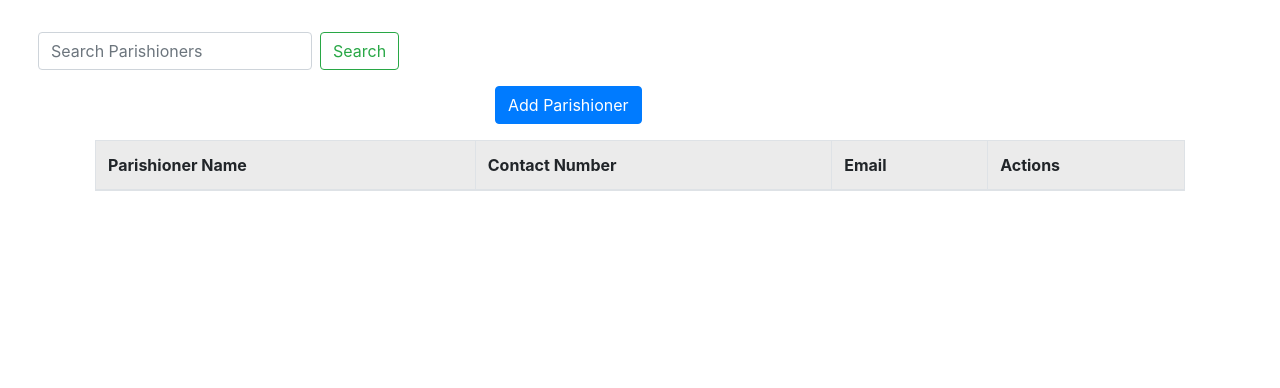
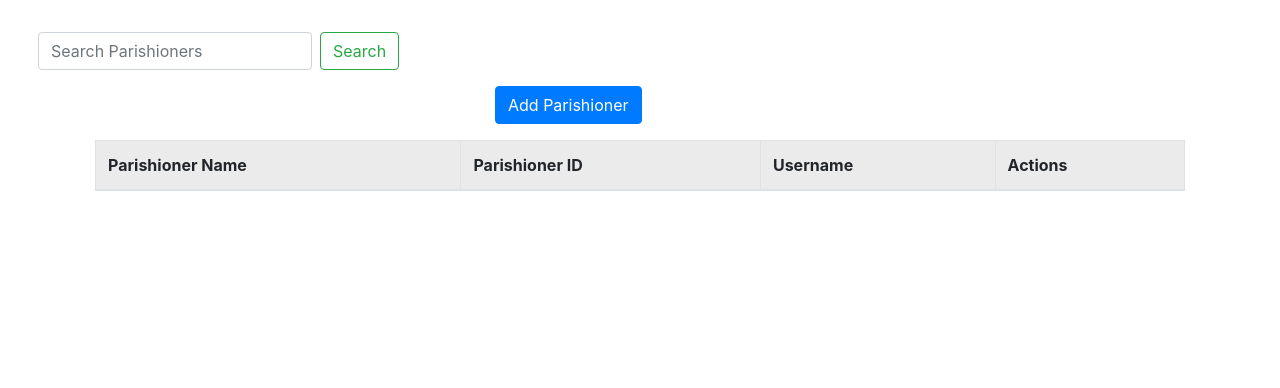
Before and after one commit to salanesh/joseph-parish, a PHP site: page /staff-view/staff-manage-parishioners.php in a window 1280 px wide. Shown: the part 126-514 px from the top of the page. Run offline with PHP 8.4, Linux system fonts and the light colour scheme; lists and menus that the app fills with data are empty.

```diff
--- a/staff-view/staff-manage-parishioners.php
+++ b/staff-view/staff-manage-parishioners.php
@@ -30,8 +30,8 @@
                 <thead class="bg-grey">
                     <tr>
                         <th scope="col">Parishioner Name</th>
-                        <th scope="col">Contact Number</th>
-                        <th scope="col">Email</th>
+                        <th scope="col">Parishioner ID</th>
+                        <th scope="col">Username</th>
                         <th scope="col">Actions</th>
                     </tr>
                 </thead>
@@ -52,35 +52,35 @@
                     </button>
                 </div>
                 <div class="modal-body">
-                    <form>
+                    <form action="../controllers/parishioners-controller.php" method="POST" name="parishionersSignupForm">
 
                         <div class="form-group">
                             <label for="parishioner-name">Parishioner Name:</label>
                             <div class="input-group" id="parishioner-name">
-                                <input type="text" class="form-control" placeholder="first name">
-                                <input type="text" class="form-control" placeholder="middle name">
-                                <input type="text" class="form-control" placeholder="last name">
+                                <input type="text" class="form-control" placeholder="first name" name="parishionersfname">
+                                <input type="text" class="form-control" placeholder="middle name" name="parishionersmname">
+                                <input type="text" class="form-control" placeholder="last name" name ="parishionerslname">
                             </div>
                         </div>
                         <div class="form-group">
                             <label for="parishioner-bday-selector">Parishioner's Birthday:</label>
-                            <input type="date" class="form-control" id="parishioner-bday-selector">
+                            <input type="date" class="form-control" id="parishioner-bday-selector" name="parishionersbday">
                         </div>
                         <div class="form-group">
                             <label for="parishioner-address-input">Parishioner's Address</label>
-                            <textarea class="form-control" id="parishioner-address-input" rows="2" id="parishioner-address-input"></textarea>
+                            <textarea class="form-control" id="parishioner-address-input" rows="2" id="parishioner-address-input" name ="parishionersaddress"></textarea>
                         </div>
                         <div class="form-group">
                             <label for="parishioner-contact-input">Parishioner's Contact Number</label>
-                            <input type="number" class="form-control" placeholder="00000000000"id="parishioner-contact-input">
+                            <input type="number" class="form-control" placeholder="00000000000"id="parishioner-contact-input" name="parishionerscontact">
                         </div>
                         <div class="form-group">
                             <label for="parishioner-email-input">Parishioner's Email Address</label>
-                            <input type="email" class="form-control" placeholder="example@email.com"id="parishioner-email-input">
+                            <input type="email" class="form-control" placeholder="example@email.com"id="parishioner-email-input" name ="parishionersemail">
                         </div>
                         <div class="form-group">
                         	<label for="parishioner-password-reset">Password</label>
-                            <input type="password" class="form-ccontrol" placeholder="" id="parishioner-password-reset">
+                            <input type="password" class="form-ccontrol" placeholder="" id="parishioner-password-reset" name="parishionerspasswordgi">
                         </div>
                         <div class="container text-center">
                             <button type="submit" class="btn btn-primary">Submit</button>
```
Also changed, not shown: controllers/parishioners-controller.php (added, +53 -0 lines).
